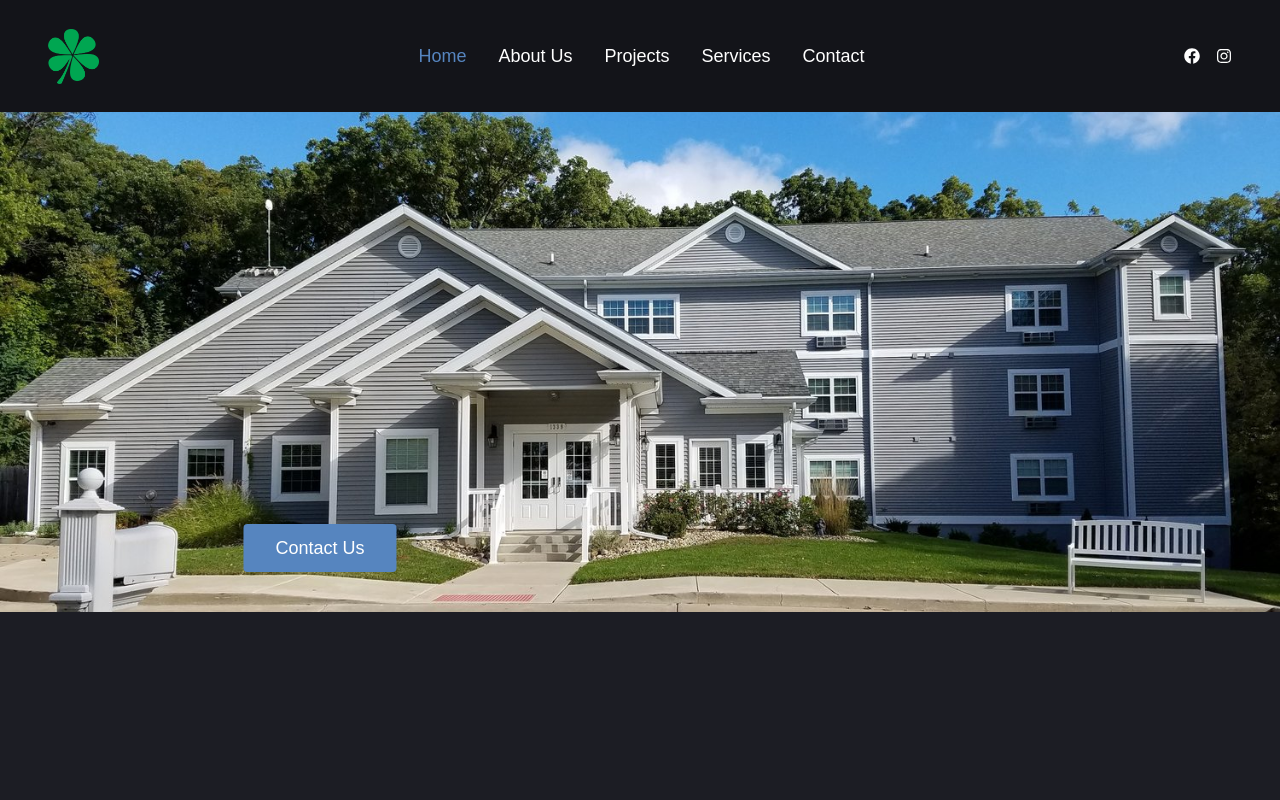
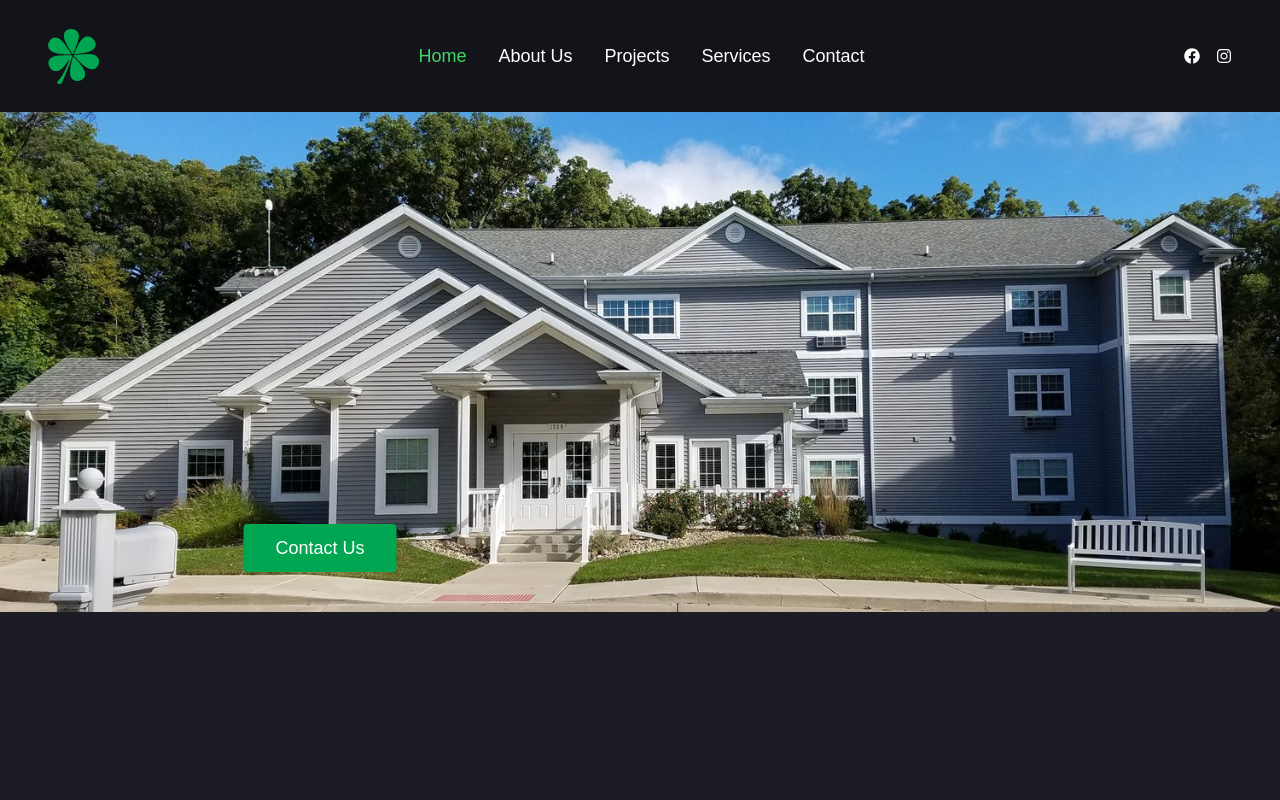
Before and after one commit to fredkamm/odonell-contracting, a React (Vite) app: page / in a window 1280 px wide. Shown: the top 800 px of the page. Built offline with nearby package versions, Linux system fonts and the light colour scheme.

Commit message:
quick update

```diff
--- a/index.html
+++ b/index.html
@@ -4,7 +4,7 @@
     <meta charset="UTF-8" />
     <link rel="icon" type="image/svg+xml" href="/url_logo.png" />
     <meta name="viewport" content="width=device-width, initial-scale=1.0" />
-    <title>O'Donnell Home Improvement</title>
+    <title>TJOD Home Improvement</title>
   </head>
   <body>
     <div id="root"></div>
--- a/src/components/nav/Nav.jsx
+++ b/src/components/nav/Nav.jsx
@@ -34,7 +34,7 @@ const Nav = () => {
           <li className="cursor-pointer" key={idx}>
             <Link
               to={item.href}
-              className={`${location.pathname === item.href ? 'active' : ' text-white hover:text-accent transition-all duration-300'}`}
+              className={`${location.pathname === item.href ? 'active' : ' text-white hover:text-accent-hover transition-all duration-300'}`}
             >
               {item.name}
             </Link>
--- a/src/components/nav/Socials.jsx
+++ b/src/components/nav/Socials.jsx
@@ -21,10 +21,10 @@ const Socials = () => {
         {social.map((item, index) => {
           return (
             <li
-              className="flex justify-center items-center text-accent"
+              className="flex justify-center items-center"
               key={index}
             >
-              <a className="text-base" href={item.href}>
+              <a className="text-base hover:text-accent-hover transition-all duration-300" href={item.href}>
                 {item.icon}
               </a>
             </li>
--- a/tailwind.config.js
+++ b/tailwind.config.js
@@ -25,10 +25,10 @@ module.exports = {
           primary: '#33DB18',
           secondary: '#1C1D24',
           tertiary: '#131419',
-          buttons: '#5685BF',
+          buttons: '#00A651',
           accent: {
-            DEFAULT: '#5685BF',
-            hover: '#2d545e',
+            DEFAULT: '#42d664',
+            hover: '#00A651',
           },
           paragraph: '#949fb0',
         },
```
Also changed, not shown: src/assets/images/logo(white).png (deleted).
